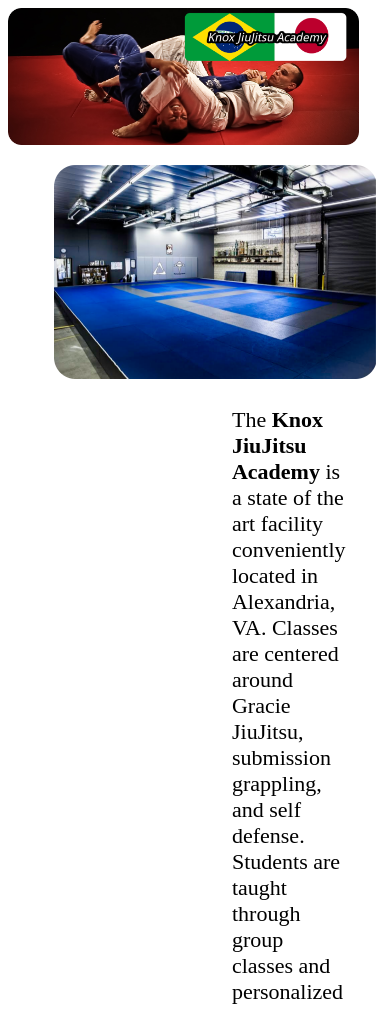
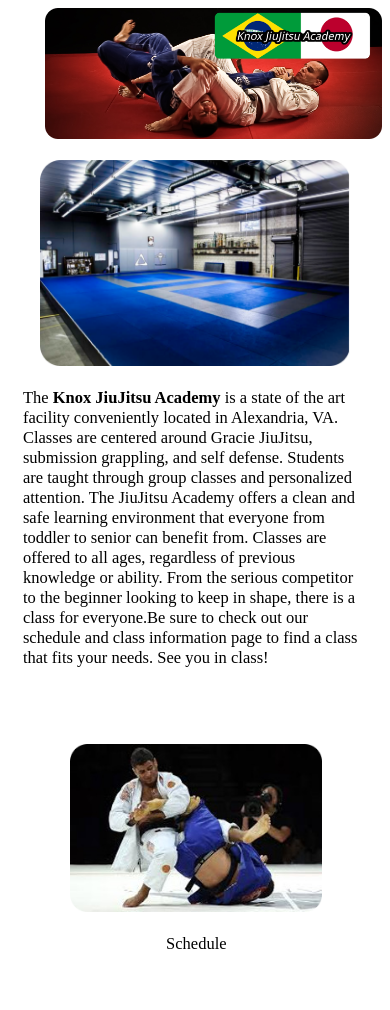
Before and after one commit to keithknox/unit9, a plain HTML site: page index.html in a window 390 px wide. Shown: the top 1010 px of the page. Drawn offline with Linux system fonts and the light colour scheme; a web font is replaced by a local one.

Commit message:
final edits

```diff
--- a/index.html
+++ b/index.html
@@ -2,7 +2,7 @@
 <html>
 <link rel="stylesheet" href="unit9.css">
 <link href='http://fonts.googleapis.com/css?family=Droid+Sans' rel='stylesheet' type='text/css'>
-<meta name="viewport" content="width=device-width, intialscale=1">
+<meta name="viewport" content="width=device-width">
 <head>
 <title>Welcome to Knox JiuJitsu.</title>
 </head>
@@ -13,7 +13,7 @@
 </div>
 
 <main>
-<img src="images/interior2.png" style="max-width:100%;height:auto;">
+<img src="images/interior2.png" style="max-width:90%;height:auto;">
 <p>   The <b>Knox JiuJitsu Academy</b> is a state of the art facility conveniently located in Alexandria, VA. Classes are centered around Gracie JiuJitsu, submission grappling, and self defense. Students are taught through group classes and personalized attention.
 The JiuJitsu Academy offers a clean and safe learning environment that everyone from toddler to senior can benefit from. Classes are offered to all ages, regardless of previous knowledge or ability. From the serious competitor to the beginner looking to keep in shape, there is a class for everyone.Be sure to check out our schedule and class information page to find a class that fits your needs.
 See you in class!</p>
@@ -23,9 +23,9 @@
 
 <nav>
 			<ul>
-				<li><img src="images/image4.png"><p>Schedule</p></li>
-				<li><img src="images/image2.png"><p>About</p></li>
-				<li><img src="images/image3.png"><p>Instructors</p></li>
+				<li><img src="images/image4.png" style="max-width:100%;height:auto;"><p>Schedule</p></li>
+				<li><img src="images/image2.png" style="max-width:100%;height:auto;"><p>About</p></li>
+				<li><img src="images/image3.png" style="max-width:100%;height:auto;"><p>Instructors</p></li>
 			</ul>
 
 </nav>
--- a/unit9.css
+++ b/unit9.css
@@ -1,5 +1,4 @@
 body{
-width: 90%;
 font-family: Droid Sans, serif;
 font-size: 22px;
 
@@ -7,7 +6,7 @@
 
 #logo {
 float: right;
-
+width: 90%;
 }
 
 main{
@@ -16,11 +15,12 @@
 }
 
 main img {
-margin-left: 10%;
+margin-left: 5%;
+
 }
 
 main p{
-width: 35%;
+width: 45%;
 float: right;
 clear: left;
 }
@@ -48,3 +48,15 @@
 text-align: center;
 clear: both;
 }
+
+@media screen and (min-width: 250px) and (max-width: 720px) {
+
+	main p {
+	float: none;
+	width: auto;
+	font-size: .75em;
+	}
+	nav li {
+	font-size: .75em;
+	}
+}
```
